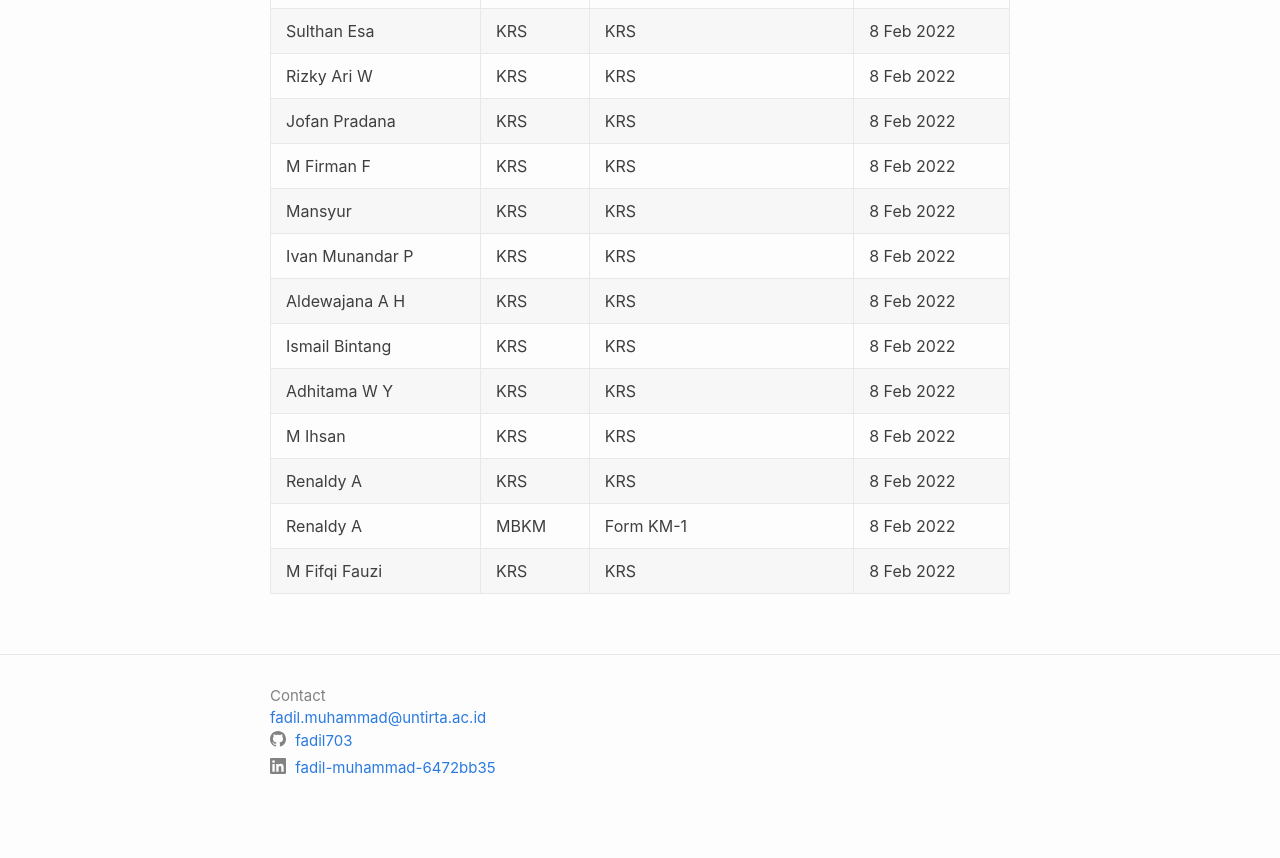
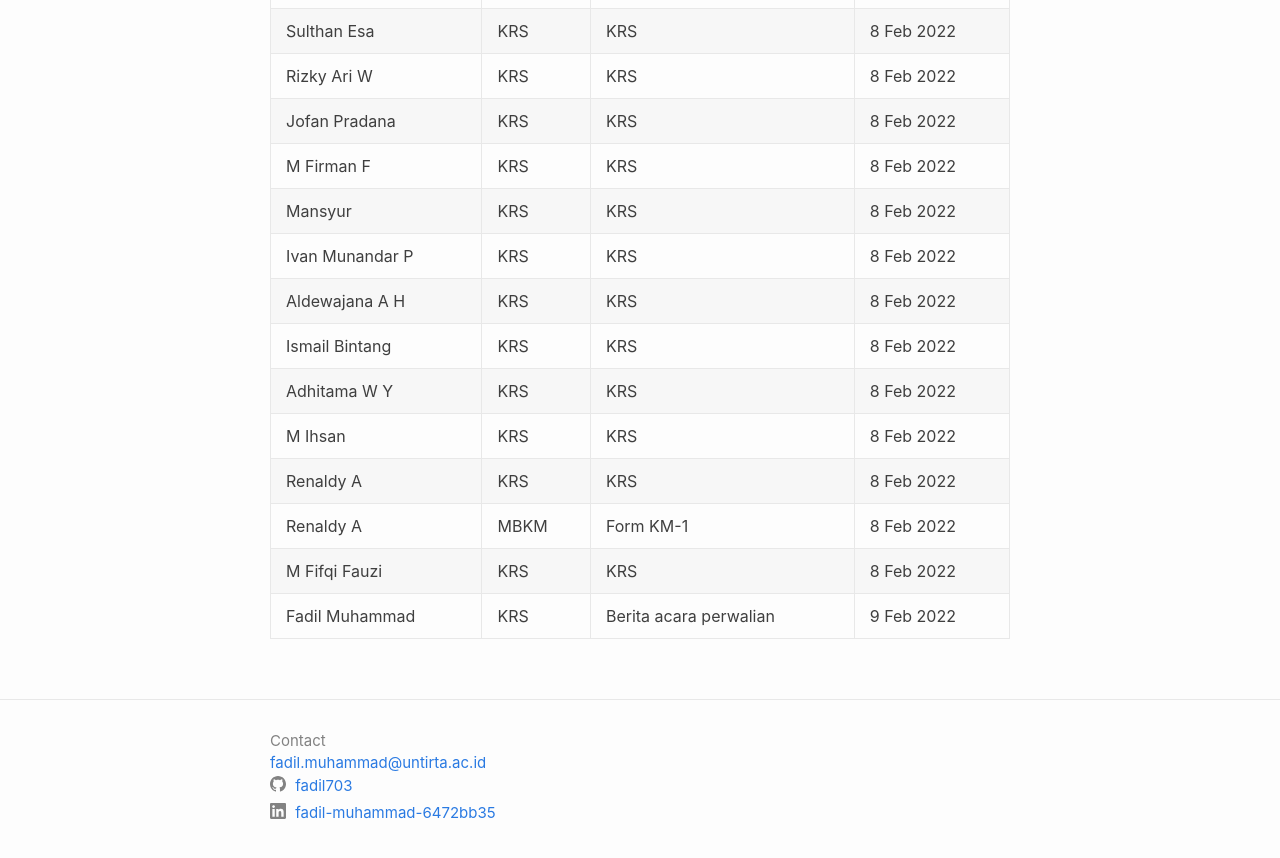
Before and after one commit to fadil703/fadil703.github.io, a Jekyll site: the page built from _posts/2022-02-03-february-signature.markdown, in a window 1280 px wide and 900 px high, scrolled down 642 px. Shown: the top 858 px of the window. Built offline with Jekyll 4.4.1, drawn with Linux system fonts in a browser that asks for light colours.

Commit message:
Update 2022-02-03-february-signature.markdown
add berita acara perwalian

```diff
--- a/_posts/2022-02-03-february-signature.markdown
+++ b/_posts/2022-02-03-february-signature.markdown
@@ -30,3 +30,4 @@ author: "fadil703"
 | Renaldy A | KRS | KRS | 8 Feb 2022  |
 | Renaldy A | MBKM | Form KM-1 | 8 Feb 2022  |
 | M Fifqi Fauzi | KRS | KRS | 8 Feb 2022  |
+| Fadil Muhammad | KRS | Berita acara perwalian | 9 Feb 2022 |
```
